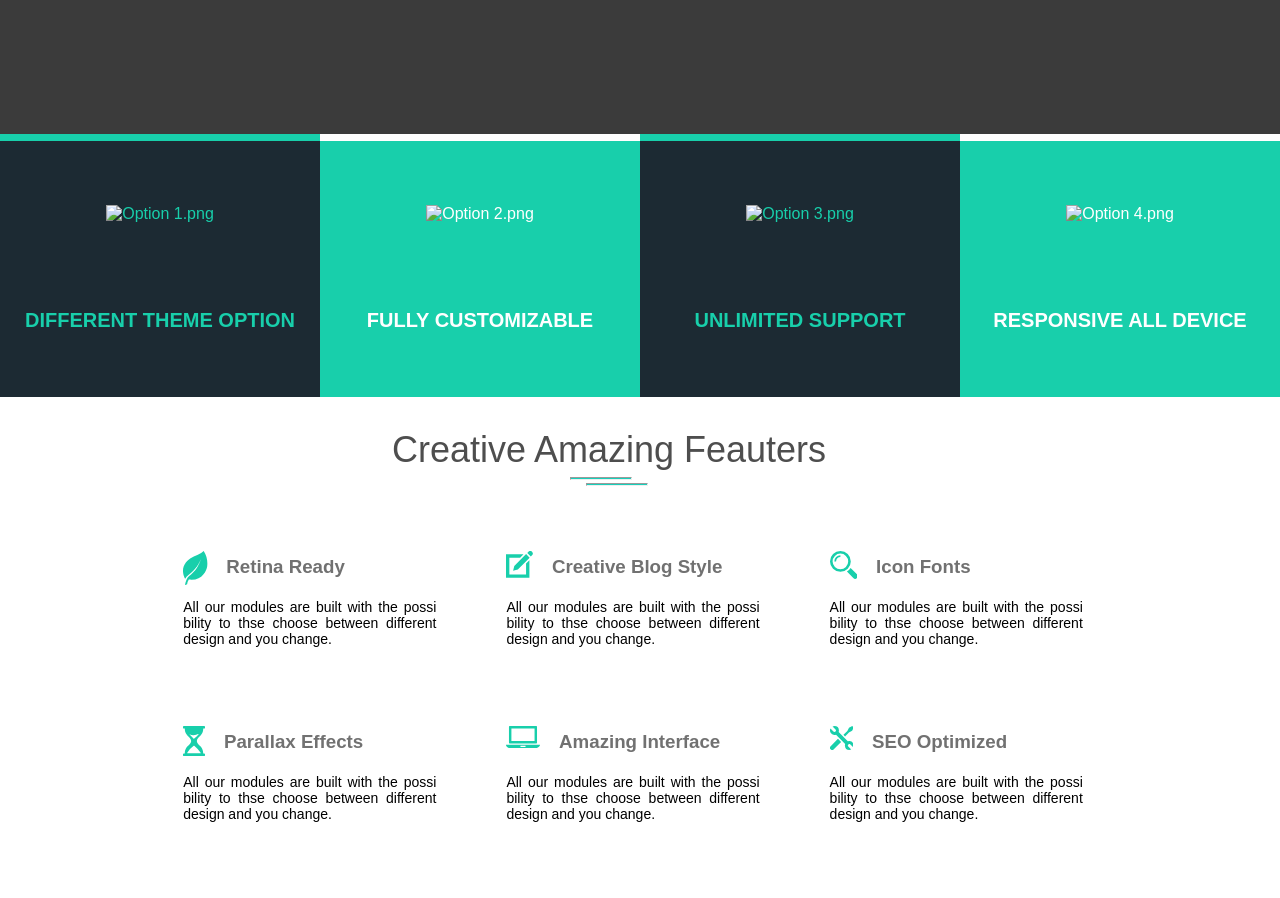
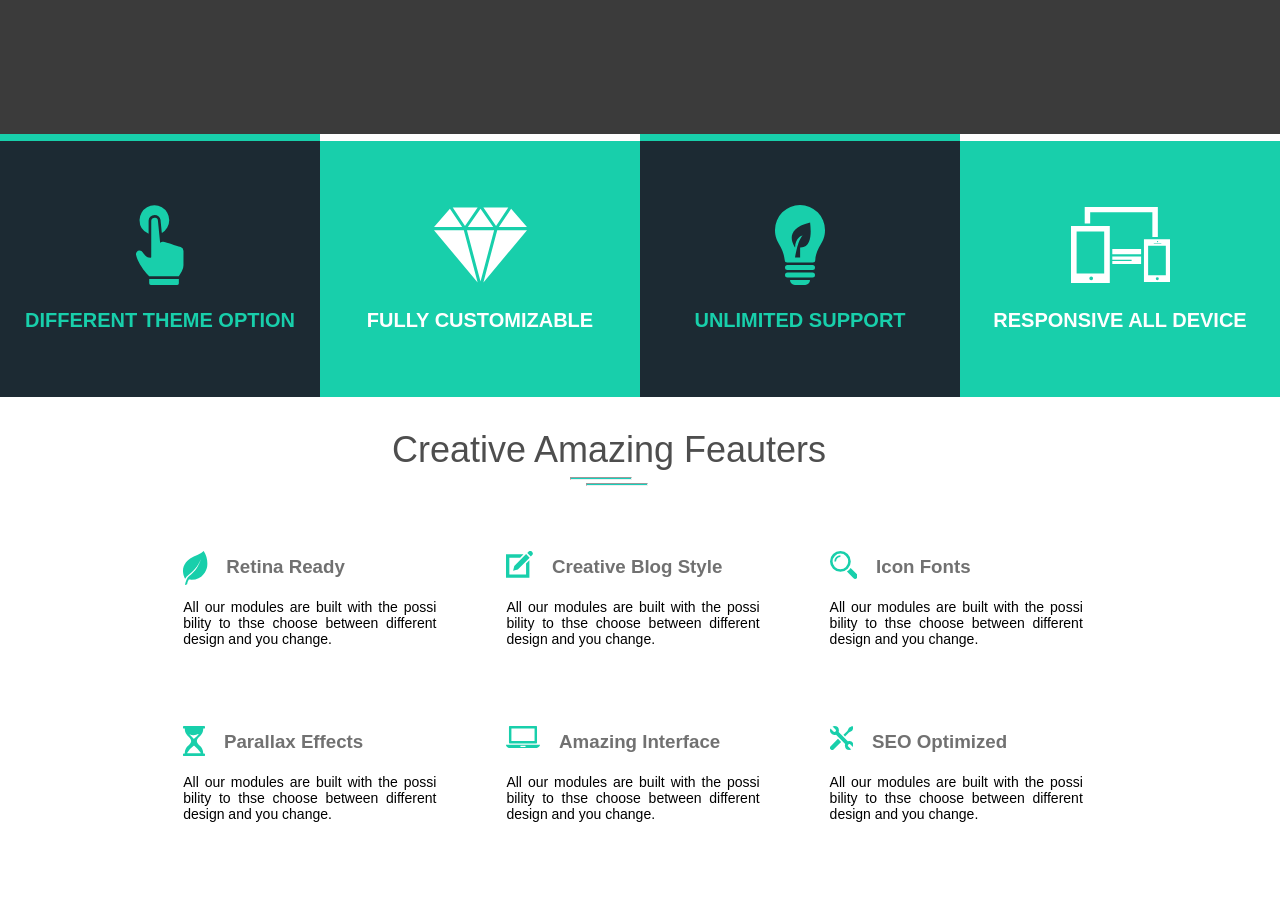
Before and after one commit to Andrey333229/Andrey333229.github.io, a plain HTML site: page index.html in a window 1280 px wide. Shown: the part 1000-1898 px from the top of the page. Drawn offline with Linux system fonts and the light colour scheme.

Commit message:
Add files via upload

```diff
--- a/assets/css/style.css
+++ b/assets/css/style.css
@@ -155,7 +155,7 @@ body{
 	display: flex;
 	flex-direction: column;
 }
-.option img{
+.option svg{
 	position: relative;
 	height: 5em;
 	top: 1em;
--- a/index.html
+++ b/index.html
@@ -53,11 +53,23 @@
 			</div>
 		</div>
 		<div class="option">
-			<div id="first"><img src="assets/images/Option 1.png" alt="Option 1.png">
+			<div id="first"><svg xmlns="http://www.w3.org/2000/svg" width="57.545" height="97" viewBox="0 0 57.545 97">
+  <path id="Option_1" data-name="Option 1" d="M229.562,1204a2.162,2.162,0,0,1-2.144-2.165v-4.964h35.966v4.964a2.162,2.162,0,0,1-2.143,2.165Zm-2.165-10.583c-10.01-10.25-15.089-21.179-15.861-25.87a4.336,4.336,0,0,1,4.147-5.372,4.877,4.877,0,0,1,4.009,2.306c.354.521.739,1.084,1.168,1.7,3.2,4.691,6.494,4.734,7.952,4.778h.032a.513.513,0,0,0,.139-.013H229a1.033,1.033,0,0,0,.89-1.029l.022-43.8c-.012-2.458,2.132-3.779,4.211-3.779a3.589,3.589,0,0,1,3.837,3.2c0,.044,2.765,27.071,2.776,27.158v.012h.011a5.268,5.268,0,0,1,3.472-1.083,9.059,9.059,0,0,1,1.661.16c1.832.37,13.836,4.28,19.783,6.242a4.857,4.857,0,0,1,3.334,4.635l-.022,17.269a14.33,14.33,0,0,1-1.983,7.28l-3.633,6.208ZM215.683,1125.2a18.005,18.005,0,1,1,27.092,15.708c-.76-7.4-1.607-15.664-1.607-15.708a6.6,6.6,0,0,0-2.594-4.68,7.469,7.469,0,0,0-4.437-1.419,7.726,7.726,0,0,0-5.487,2.21,6.833,6.833,0,0,0-1.939,4.821l-.011,15.848A18.189,18.189,0,0,1,215.683,1125.2Z" transform="translate(-211.455 -1106.997)" fill="#18cfab"/>
+</svg>
+
 				<h1>DIFFERENT THEME OPTION</h1></div>
-			<div id="second"><img src="assets/images/Option 2.png" alt="Option 2.png"><h1>FULLY CUSTOMIZABLE</h1></div>
-			<div id="third"><img src="assets/images/Option 3.png" alt="Option 3.png"><h1>UNLIMITED SUPPORT</h1></div>
-			<div id="fourth"><img src="assets/images/Option 4.png" alt="Option 4.png">
+			<div id="second"><svg xmlns="http://www.w3.org/2000/svg" width="93" height="75" viewBox="0 0 93 75">
+  <path id="Option_2" data-name="Option 2" d="M748.294,1118l-12.244,18.418L723.4,1118Zm-14.188,22.63H706.943l13.58,51.4Zm-26.256-3.018H733.2l-12.674-18.448ZM705,1136.416,717.651,1118h-24.9ZM717.645,1193l-13.836-52.37H674Zm-43.6-55.388h28.114l-12.247-18.423Zm77.074-18.388-12.224,18.388h28.065Zm-13.878,21.406L723.4,1192.992l43.6-52.364Z" transform="translate(-674 -1117.998)" fill="#fff"/>
+</svg>
+<h1>FULLY CUSTOMIZABLE</h1></div>
+			<div id="third"><svg xmlns="http://www.w3.org/2000/svg" width="60" height="96" viewBox="0 0 60 96">
+  <path id="Option_3" data-name="Option 3" d="M1218,1182a3,3,0,0,1-3,3h-30a3,3,0,1,1,0-6h30A3,3,0,0,1,1218,1182Zm-3,6h-30a3,3,0,1,0,0,6h30a3,3,0,1,0,0-6Zm-21,15h12a6,6,0,0,0,6-6h-24A6,6,0,0,0,1194,1203Zm36-66c0,16.312-9.832,18.211-11.678,36a3,3,0,0,1-3,3h-30.645a3,3,0,0,1-3-3h-.006c-1.84-17.789-11.672-19.687-11.672-36a30,30,0,0,1,60,0Zm-17.854-9c-34.875,8.25-18,30-18,30,0-12,8.813-14.813,9-14.438-6.187,6-9,26.438-9,26.438h6v-12C1217.209,1158.935,1212.146,1130.059,1212.146,1128Z" transform="translate(-1170 -1106.997)" fill="#18cfab"/>
+</svg>
+<h1>UNLIMITED SUPPORT</h1></div>
+			<div id="fourth"><svg xmlns="http://www.w3.org/2000/svg" width="99" height="76" viewBox="0 0 99 76">
+  <path id="Option_4" data-name="Option 4" d="M1631,1193v-57.021h38.8V1193Zm18.348-4.694a1.87,1.87,0,1,0,1.868-1.83A1.856,1.856,0,0,0,1649.348,1188.3Zm-12.738-4.76h27.578l0-42.073h-27.58Zm67.333,8.563v-42.943H1730v42.943Zm11.858-3.329a1.5,1.5,0,1,0,1.5-1.471A1.492,1.492,0,0,0,1715.8,1188.778Zm-7.677-33.073v29.525c3.355.027,10.928,0,17.695-.034v-29.5Zm5.679-2.113h7.5V1153h-7.5Zm3.117-2.033a.63.63,0,1,0,.631-.616A.628.628,0,0,0,1716.919,1151.558Zm-44.622,22.495v-2.94h19.314v-1.425H1672.3v-3.253h28.813v7.618Zm0-9.813v-5.37h28.81v5.37Zm40.062-17.158v-24.719h-62.173v11.175h-5.478V1117h73.131v30.084Z" transform="translate(-1631 -1116.998)" fill="#fff"/>
+</svg>
+
 			<h1>RESPONSIVE ALL DEVICE</h1></div>
 		</div>
 		<div class="wrapper__full">
```
